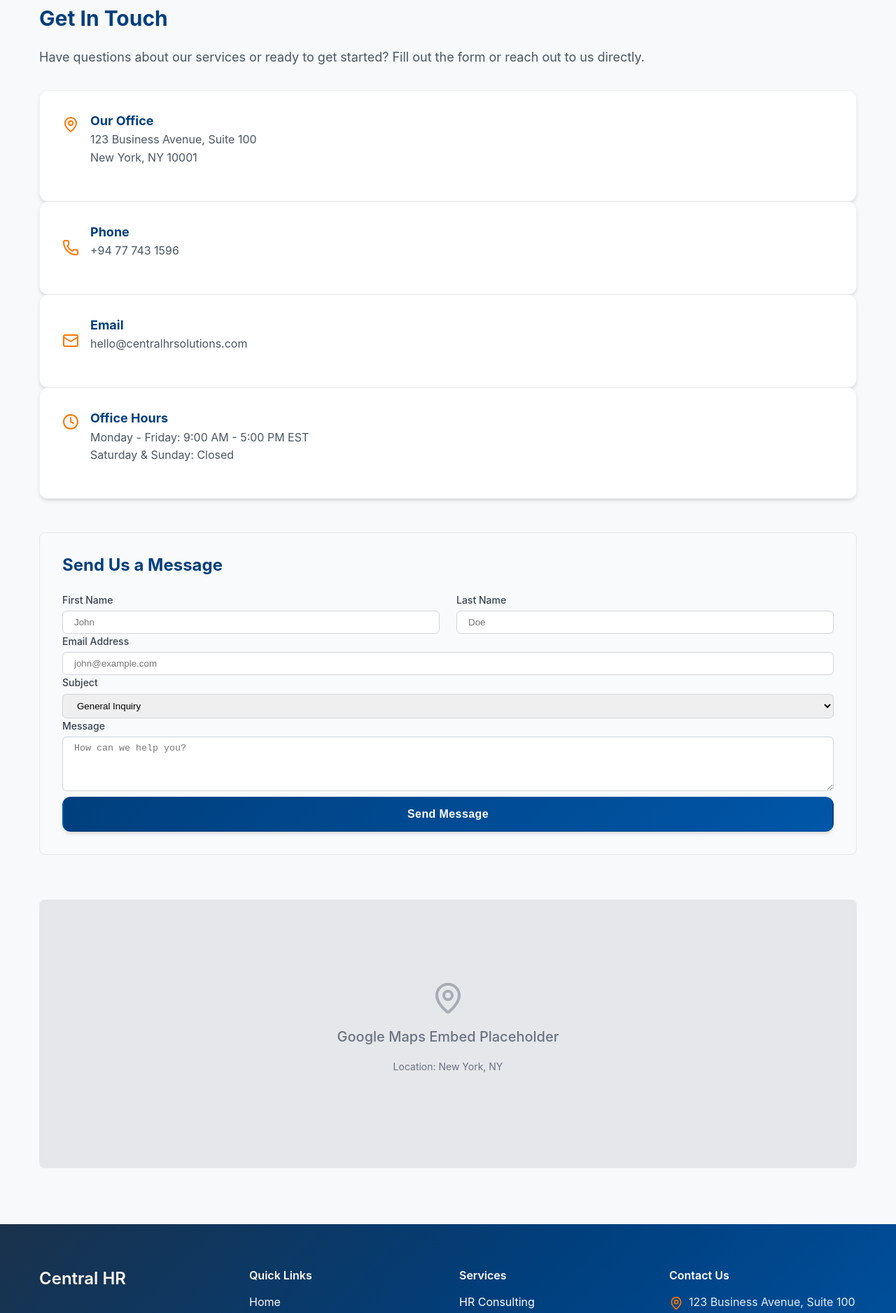
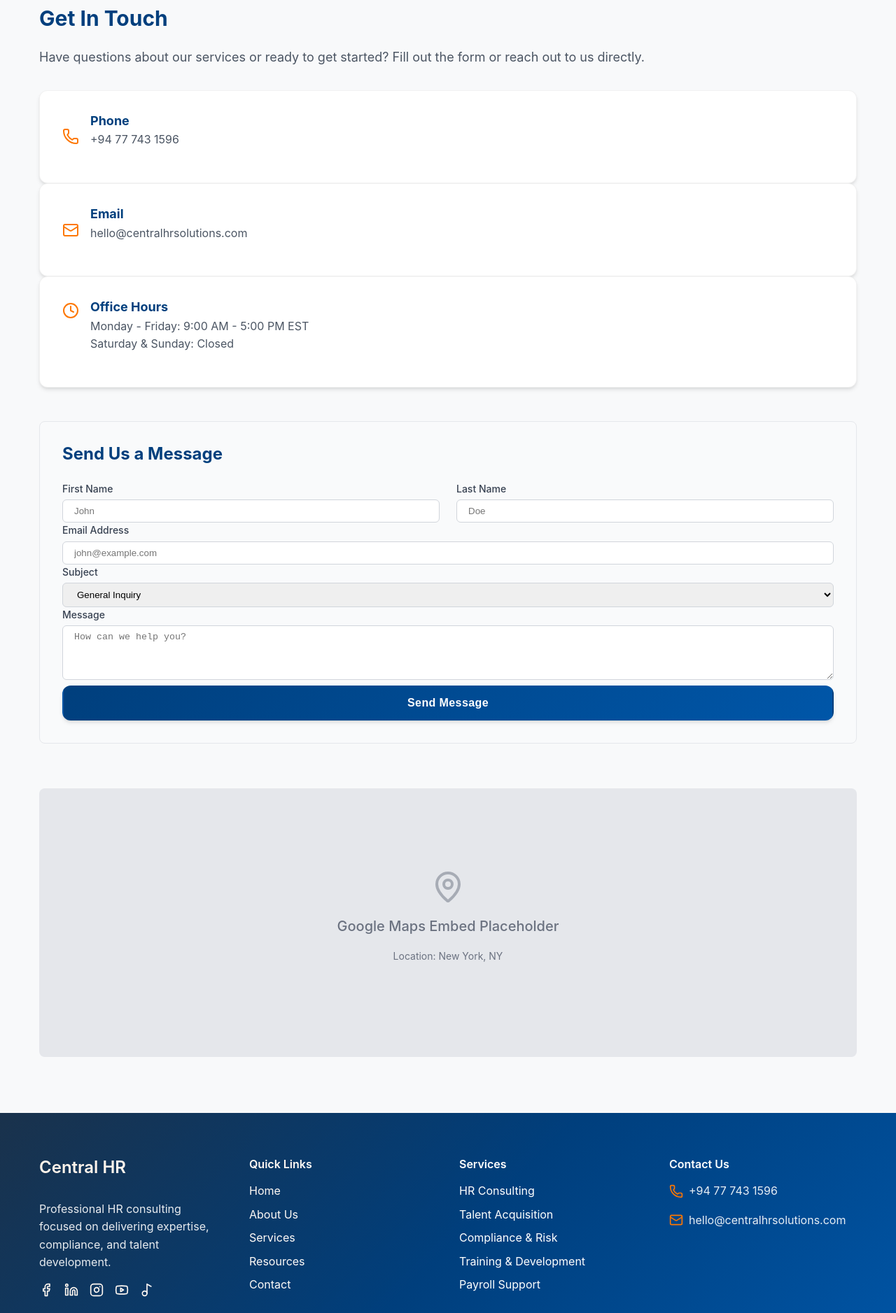
Before and after one commit to kevin-denny/CentralHR, a Next.js app: page /contact in a window 1280 px wide. Shown: the part 480-2357 px from the top of the page at 70% size. Built offline with nearby package versions, Linux system fonts and the light colour scheme.

Commit message:
no message

```diff
--- a/app/contact/page.js
+++ b/app/contact/page.js
@@ -4,8 +4,8 @@ import Button from '../../components/ui/Button';
 import { MapPin, Phone, Mail, Clock } from 'lucide-react';
 
 export const metadata = {
-  title: 'Contact Us | Central HR Solutions',
-  description: 'Get in touch with Central HR Solutions. Contact us for HR consulting, recruitment, and compliance support. We\'re here to help.',
+    title: 'Contact Us | Central HR Solutions',
+    description: 'Get in touch with Central HR Solutions. Contact us for HR consulting, recruitment, and compliance support. We\'re here to help.',
 };
 
 export default function Contact() {
@@ -30,16 +30,6 @@ export default function Contact() {
                         </p>
 
                         <div className="space-y-6">
-                            <Card className="flex items-start">
-                                <MapPin size={24} className="text-accent mr-4 mt-1 flex-shrink-0" />
-                                <div>
-                                    <h3 className="font-bold text-lg mb-1">Our Office</h3>
-                                    <p className="text-gray-600">
-                                        123 Business Avenue, Suite 100<br />
-                                        New York, NY 10001
-                                    </p>
-                                </div>
-                            </Card>
 
                             <Card className="flex items-center">
                                 <Phone size={24} className="text-accent mr-4 flex-shrink-0" />
--- a/components/Footer.jsx
+++ b/components/Footer.jsx
@@ -54,10 +54,6 @@ const Footer = () => {
                     <div>
                         <h4 className="mb-4 text-accent">Contact Us</h4>
                         <ul className="space-y-4">
-                            <li className="flex items-start">
-                                <MapPin size={20} className="mr-2 mt-1 text-accent" />
-                                <span className="" style={{ opacity: 0.9 }}>123 Business Avenue, Suite 100<br />New York, NY 10001</span>
-                            </li>
                             <li className="flex items-center">
                                 <Phone size={20} className="mr-2 text-accent" />
                                 <span className="" style={{ opacity: 0.9 }}>+94 77 743 1596</span>
```
